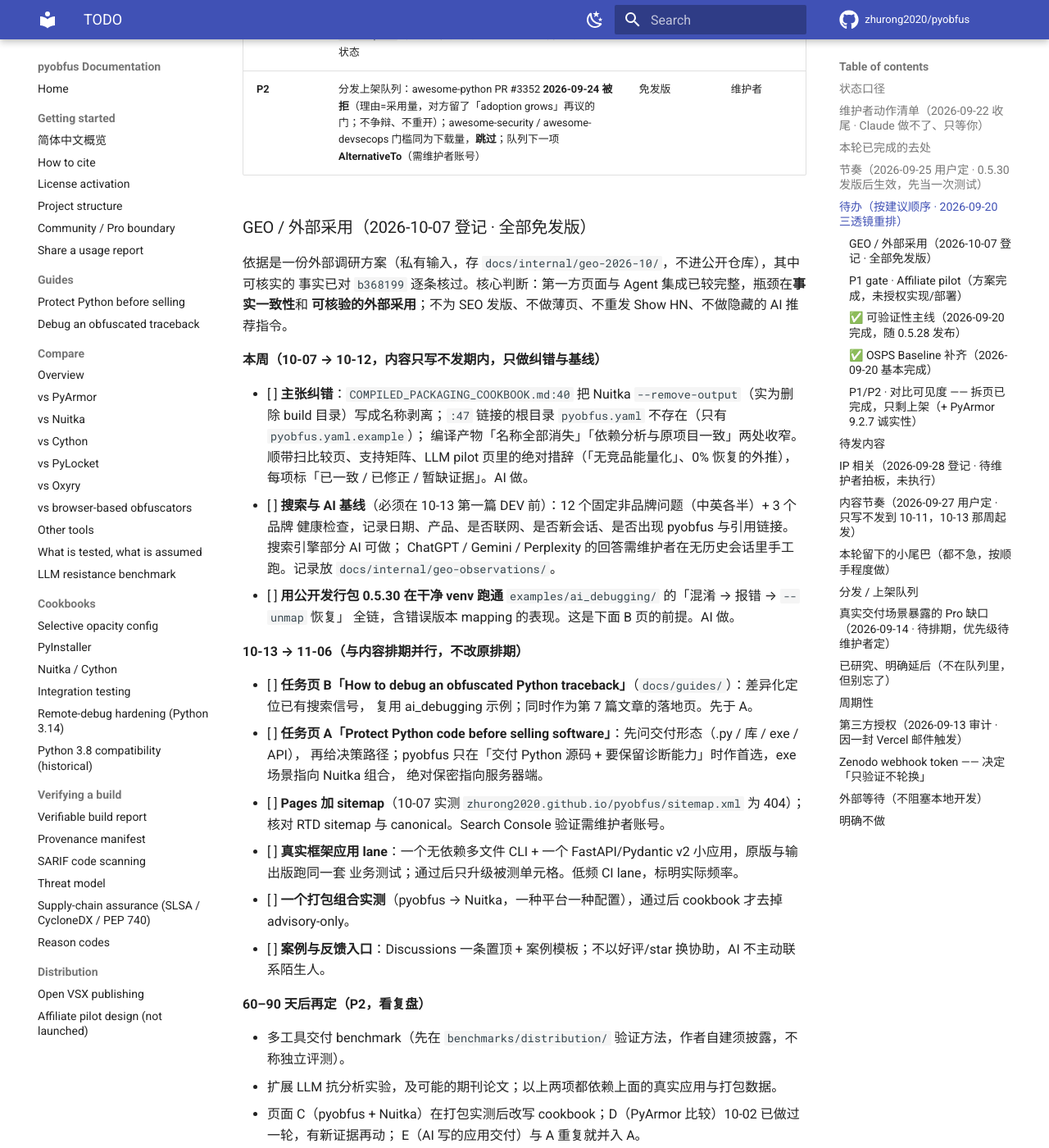
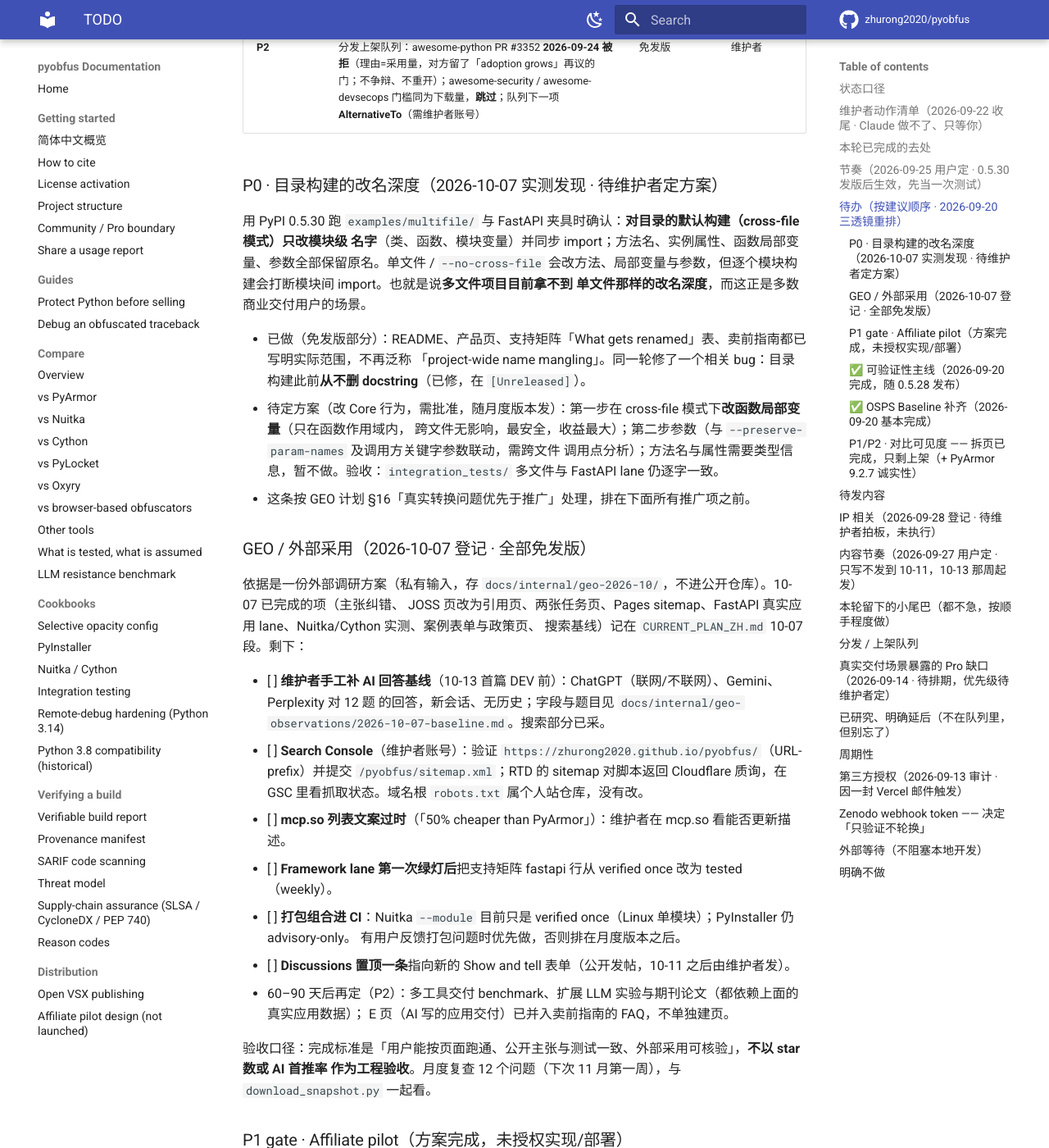
Before and after one commit to zhurong2020/pyobfus, an MkDocs documentation site: the page built from docs/TODO.md, in a window 1280 px wide and 1400 px high, scrolled down 5023 px. Shown: the whole window at 82% size. Built offline with MkDocs 1.6.1 and Material for MkDocs 9.7.7, drawn with Linux system fonts in a browser that asks for light colours; comment, search, counter and statistics services are not loaded; some of the changed text lies outside the part shown.

Commit message:
docs(status): record 2026-10-07 discoverability round and renaming-scope finding
Co-Authored-By: Claude Opus 5.5 <noreply@anthropic.com>

```diff
--- a/docs/CURRENT_PLAN_ZH.md
+++ b/docs/CURRENT_PLAN_ZH.md
@@ -1,4 +1,17 @@
 # pyobfus 当前计划
+
+**2026-10-07 GEO / 外部采用计划第一轮（免发版；Core 改动留 `[Unreleased]`）**：维护者交来一份外部 GEO 调研方案
+（私有，`docs/internal/geo-2026-10/`），逐条核实后执行。完成：① 主张纠错——编译 cookbook 的 `--remove-output`
+误释与死链修正，并用 PyPI 0.5.30 + Cython 3.3.0 + Nuitka 4.2.2 实测（先混淆则二进制里无原名；字符串字面量照留；
+Nuitka 默认写出含签名与常量的 `.pyi`，须 `--no-pyi-file`），支持矩阵改 verified once；LLM pilot 页前置样本数与
+威胁模型、删竞品断言；`--verify-syntax` / MCP `verified` 写明不是业务测试。② JOSS 页按方案 A 改为引用页，原文
+私有归档。③ 产品页与三处文档的 `pyobfus --unmap trace.txt` 写法实际无效，文档改为 `--trace`，CLI 同时接受位置参数、
+终端无输入时不再挂起。④ `--unmap` 对来自别的构建的 mapping 不再静默——列出未知混淆名并告警（CLI + MCP）。
+⑤ 新增两张任务页（卖前保护、混淆报错诊断）、Pages sitemap 与 workflow 校验、FastAPI + Pydantic v2 真实应用
+lane（7 个 HTTP 场景逐字一致，周跑 + 手动）、Show and tell 表单与案例政策页。⑥ 10-13 前的搜索基线已采
+（12 题 9 题出现 pyobfus 链接；商业交付、PyInstaller、Nuitka 组合三类为空白）。
+**新发现（P0，待维护者定方案）**：目录构建只改模块级名字，方法、属性、局部变量、参数保留原名；同时修了目录构建
+从不删 docstring 的 bug。公开文档已改为如实描述范围。详见 `TODO.md` 两段。
 
 **2026-10-06 周一巡检（静默期第 2 周满，查询于 10-06 13:55 UTC，PyPI 数据截至 10-05）**：仓库与 `origin/main`
 同步，0 open issue/PR，CI / CodeQL / License Endpoint Monitor 全绿。Core 近 7 天安静日中位数 `40`（7 个安静日满一周，
--- a/docs/TODO.md
+++ b/docs/TODO.md
@@ -5,7 +5,7 @@
 顺序做」，不记录历史。依据与实测证据见
 [`FEATURE_EXPANSION_RESEARCH_2026-09-12.md`](FEATURE_EXPANSION_RESEARCH_2026-09-12.md)。
 
-最后更新：2026-10-07（新增「GEO / 外部采用」段：本周先纠错 cookbook 与绝对措辞、在 10-13 首篇 DEV 前采集搜索与 AI 基线、用 0.5.30 跑通调试示例；之后做调试与商业交付两张任务页、sitemap、真实应用与打包实测；benchmark 与论文留到 60–90 天复盘。上一轮 2026-10-05：Stripe/许可线：两笔新购核对、结账页文案与激活说明更新、Worker 只对已付款发号并部署、webhook 加 async 订阅；新增维护者清单 5 项见下。上一轮 2026-09-30：下载数据留存收口：只保留决策摘要，10-25 复盘后改为月度留存；所有暂不发版的后续改进继续按本文件的触发条件与节奏跟踪。上一轮 09-28：新增「IP 相关」段：专利标识、专有许可专利条款、发版清单 Apache 边界检查，待拍板；选题池加第 7 篇「混淆后让 AI 助手继续帮你调试」并排进 11-24；落地页加 JSON-LD 结构化数据；周一巡检：plugin 锁由 Rudy 09-28 升级到 Anthropic 内部、等其跟进；GitHub 流量来源已并进 `download_snapshot.py`；第 2 篇草稿已写。上一轮 09-27：新增「内容节奏」段：只写不发到 10-11、10-13 那周起 DEV 双周一篇，知乎选定为中文开发者渠道先记录，第 1 篇草稿已写；Show HN 最终结果补记；上一轮 09-26：Claude plugin 孤儿锁已按 Rudy 要求补齐账号核查、workspace ID 与两张截图并在原线程回复，现等后端处理；上一轮 09-25：trial 现状核查 + KV 备份 P0 当日完成；09-24：awesome-python PR #3352 当日被维护者关闭，理由是采用量，见「分发 / 上架队列」；
+最后更新：2026-10-07（GEO 计划第一轮完成，剩余项见「GEO / 外部采用」；新增 P0「目录构建的改名深度」待定方案。上一轮 2026-10-05：Stripe/许可线：两笔新购核对、结账页文案与激活说明更新、Worker 只对已付款发号并部署、webhook 加 async 订阅；新增维护者清单 5 项见下。上一轮 2026-09-30：下载数据留存收口：只保留决策摘要，10-25 复盘后改为月度留存；所有暂不发版的后续改进继续按本文件的触发条件与节奏跟踪。上一轮 09-28：新增「IP 相关」段：专利标识、专有许可专利条款、发版清单 Apache 边界检查，待拍板；选题池加第 7 篇「混淆后让 AI 助手继续帮你调试」并排进 11-24；落地页加 JSON-LD 结构化数据；周一巡检：plugin 锁由 Rudy 09-28 升级到 Anthropic 内部、等其跟进；GitHub 流量来源已并进 `download_snapshot.py`；第 2 篇草稿已写。上一轮 09-27：新增「内容节奏」段：只写不发到 10-11、10-13 那周起 DEV 双周一篇，知乎选定为中文开发者渠道先记录，第 1 篇草稿已写；Show HN 最终结果补记；上一轮 09-26：Claude plugin 孤儿锁已按 Rudy 要求补齐账号核查、workspace ID 与两张截图并在原线程回复，现等后端处理；上一轮 09-25：trial 现状核查 + KV 备份 P0 当日完成；09-24：awesome-python PR #3352 当日被维护者关闭，理由是采用量，见「分发 / 上架队列」；
 `pyobfus-runtime` 0.1.0 已通过 OIDC/PEP 740 发布并完成 PyPI 验收；
 删除已完全合入 `main` 的本地及远端 `spike/mcp-sdk-2x` 空壳分支；
 修正本文件把已随 0.5.28 发布的邮箱 trial 误列为待实现、仍称 0.5.27 为当前版本的状态漂移。
@@ -147,47 +147,42 @@ provenance 项收拢为**一条主线抬为 P0**；**明确不追** PyArmor 的
 | ~~P0~~ ✅ | **KV 每日备份适配 trial 记录 + 补跑机制**（用户 2026-09-25 列为 P0，当日完成）：`~/scripts/pyobfus_kv_export.sh` 此前只认 license 记录，第一条 `trial:*` 登记会让整轮导出拒绝落盘、许可备份静默停止（上线 5 天 KV 尚无 trial 记录，未实际发生）。已改为按 key 类型校验（`PYOB-*` 查 license_key / `trial:*` 查 email_hash+v / 未知类型只查可解析并 WARN）+ `:`→`__` Windows 安全文件名 + `--selftest` 14 项；调度从 crontab 01:30 挪进 `wsl_daily_backup.sh` 开头（systemd `Persistent` 开机补跑，cron 不补跑致 09-24/25 漏导，已补、与 09-22 逐字节一致）；`check_backup.sh` 加 KV 一节。脚本都在 `~/scripts/`（仓库外，随日备份进 OneDrive），仓内只记状态 | 免发版（仓库外脚本） | — |
 | **P2** | 分发上架队列：awesome-python PR #3352 **2026-09-24 被拒**（理由=采用量，对方留了「adoption grows」再议的门；不争辩、不重开）；awesome-security / awesome-devsecops 门槛同为下载量，**跳过**；队列下一项 **AlternativeTo**（需维护者账号） | 免发版 | 维护者 |
 
+### P0 · 目录构建的改名深度（2026-10-07 实测发现 · 待维护者定方案）
+
+用 PyPI 0.5.30 跑 `examples/multifile/` 与 FastAPI 夹具时确认：**对目录的默认构建（cross-file 模式）只改模块级
+名字**（类、函数、模块变量）并同步 import；方法名、实例属性、函数局部变量、参数全部保留原名。单文件 /
+`--no-cross-file` 会改方法、局部变量与参数，但逐个模块构建会打断模块间 import。也就是说**多文件项目目前拿不到
+单文件那样的改名深度**，而这正是多数商业交付用户的场景。
+
+- 已做（免发版部分）：README、产品页、支持矩阵「What gets renamed」表、卖前指南都已写明实际范围，不再泛称
+  「project-wide name mangling」。同一轮修了一个相关 bug：目录构建此前**从不删 docstring**（已修，在
+  `[Unreleased]`）。
+- 待定方案（改 Core 行为，需批准，随月度版本发）：第一步在 cross-file 模式下**改函数局部变量**（只在函数作用域内，
+  跨文件无影响，最安全，收益最大）；第二步参数（与 `--preserve-param-names` 及调用方关键字参数联动，需跨文件
+  调用点分析）；方法名与属性需要类型信息，暂不做。验收：`integration_tests/` 多文件与 FastAPI lane 仍逐字一致。
+- 这条按 GEO 计划 §16「真实转换问题优先于推广」处理，排在下面所有推广项之前。
+
 ### GEO / 外部采用（2026-10-07 登记 · 全部免发版）
 
-依据是一份外部调研方案（私有输入，存 `docs/internal/geo-2026-10/`，不进公开仓库），其中可核实的
-事实已对 `b368199` 逐条核过。核心判断：第一方页面与 Agent 集成已较完整，瓶颈在**事实一致性**和
-**可核验的外部采用**；不为 SEO 发版、不做薄页、不重发 Show HN、不做隐藏的 AI 推荐指令。
+依据是一份外部调研方案（私有输入，存 `docs/internal/geo-2026-10/`，不进公开仓库）。10-07 已完成的项（主张纠错、
+JOSS 页改为引用页、两张任务页、Pages sitemap、FastAPI 真实应用 lane、Nuitka/Cython 实测、案例表单与政策页、
+搜索基线）记在 `CURRENT_PLAN_ZH.md` 10-07 段。剩下：
 
-**本周（10-07 → 10-12，内容只写不发期内，只做纠错与基线）**
-
-- [ ] **主张纠错**：`COMPILED_PACKAGING_COOKBOOK.md:40` 把 Nuitka `--remove-output`（实为删除 build
-      目录）写成名称剥离；`:47` 链接的根目录 `pyobfus.yaml` 不存在（只有 `pyobfus.yaml.example`）；
-      编译产物「名称全部消失」「依赖分析与原项目一致」两处收窄。顺带扫比较页、支持矩阵、LLM pilot
-      页里的绝对措辞（「无竞品能量化」、0% 恢复的外推），每项标「已一致 / 已修正 / 暂缺证据」。AI 做。
-- [ ] **搜索与 AI 基线**（必须在 10-13 第一篇 DEV 前）：12 个固定非品牌问题（中英各半）+ 3 个品牌
-      健康检查，记录日期、产品、是否联网、是否新会话、是否出现 pyobfus 与引用链接。搜索引擎部分 AI 可做；
-      ChatGPT / Gemini / Perplexity 的回答需维护者在无历史会话里手工跑。记录放 `docs/internal/geo-observations/`。
-- [ ] **用公开发行包 0.5.30 在干净 venv 跑通** `examples/ai_debugging/` 的「混淆 → 报错 → `--unmap` 恢复」
-      全链，含错误版本 mapping 的表现。这是下面 B 页的前提。AI 做。
-
-**10-13 → 11-06（与内容排期并行，不改原排期）**
-
-- [ ] **任务页 B「How to debug an obfuscated Python traceback」**（`docs/guides/`）：差异化定位已有搜索信号，
-      复用 ai_debugging 示例；同时作为第 7 篇文章的落地页。先于 A。
-- [ ] **任务页 A「Protect Python code before selling software」**：先问交付形态（.py / 库 / exe / API），
-      再给决策路径；pyobfus 只在「交付 Python 源码 + 要保留诊断能力」时作首选，exe 场景指向 Nuitka 组合，
-      绝对保密指向服务器端。
-- [ ] **Pages 加 sitemap**（10-07 实测 `zhurong2020.github.io/pyobfus/sitemap.xml` 为 404）；核对 RTD sitemap
-      与 canonical。Search Console 验证需维护者账号。
-- [ ] **真实框架应用 lane**：一个无依赖多文件 CLI + 一个 FastAPI/Pydantic v2 小应用，原版与输出版跑同一套
-      业务测试；通过后只升级被测单元格。低频 CI lane，标明实际频率。
-- [ ] **一个打包组合实测**（pyobfus → Nuitka，一种平台一种配置），通过后 cookbook 才去掉 advisory-only。
-- [ ] **案例与反馈入口**：Discussions 一条置顶 + 案例模板；不以好评/star 换协助，AI 不主动联系陌生人。
-
-**60–90 天后再定（P2，看复盘）**
-
-- 多工具交付 benchmark（先在 `benchmarks/distribution/` 验证方法，作者自建须披露，不称独立评测）。
-- 扩展 LLM 抗分析实验，及可能的期刊论文；以上两项都依赖上面的真实应用与打包数据。
-- 页面 C（pyobfus + Nuitka）在打包实测后改写 cookbook；D（PyArmor 比较）10-02 已做过一轮，有新证据再动；
-  E（AI 写的应用交付）与 A 重复就并入 A。
+- [ ] **维护者手工补 AI 回答基线**（10-13 首篇 DEV 前）：ChatGPT（联网/不联网）、Gemini、Perplexity 对 12 题
+      的回答，新会话、无历史；字段与题目见 `docs/internal/geo-observations/2026-10-07-baseline.md`。搜索部分已采。
+- [ ] **Search Console**（维护者账号）：验证 `https://zhurong2020.github.io/pyobfus/`（URL-prefix）并提交
+      `/pyobfus/sitemap.xml`；RTD 的 sitemap 对脚本返回 Cloudflare 质询，在 GSC 里看抓取状态。域名根 `robots.txt`
+      属个人站仓库，没有改。
+- [ ] **mcp.so 列表文案过时**（「50% cheaper than PyArmor」）：维护者在 mcp.so 看能否更新描述。
+- [ ] **Framework lane 第一次绿灯后**把支持矩阵 fastapi 行从 verified once 改为 tested（weekly）。
+- [ ] **打包组合进 CI**：Nuitka `--module` 目前只是 verified once（Linux 单模块）；PyInstaller 仍 advisory-only。
+      有用户反馈打包问题时优先做，否则排在月度版本之后。
+- [ ] **Discussions 置顶一条**指向新的 Show and tell 表单（公开发帖，10-11 之后由维护者发）。
+- 60–90 天后再定（P2）：多工具交付 benchmark、扩展 LLM 实验与期刊论文（都依赖上面的真实应用数据）；
+  E 页（AI 写的应用交付）已并入卖前指南的 FAQ，不单独建页。
 
 验收口径：完成标准是「用户能按页面跑通、公开主张与测试一致、外部采用可核验」，**不以 star 数或 AI 首推率
-作为工程验收**。月度复查 12 个问题，与 `download_snapshot.py` 一起看。
+作为工程验收**。月度复查 12 个问题（下次 11 月第一周），与 `download_snapshot.py` 一起看。
 
 ### P1 gate · Affiliate pilot（方案完成，未授权实现/部署）
 
@@ -250,9 +245,8 @@ Magic"**已经**诚实写明 9.2.x 的 `--vmc`/`--ecc` 函数级虚拟化是 pyo
 
 发版本身是独立 gate。
 
-- **Core `[Unreleased]` 当前为空**：Y-2 `--expire-warn-days` + Y-3
-  `--bind-key-env` 已随 `0.5.30` 发布；self-dogfooding 属开发基建、不单独作为发版理由。
-  10-25 前进入静默观察期，只有既定三类例外才提前发 Core。
+- **Core `[Unreleased]`**：Community 默认规模限制修正（10-02）；10-07 加 `--unmap` 接受位置参数、
+  `--unmap` 对不匹配的 mapping 告警、目录构建删除 docstring。都不属于静默期三类例外，随 11 月第一周月度版本发。
 - **`pyobfus_mcp/CHANGELOG.md` 的 `[Unreleased]`**：mcp SDK 2.x 兼容。刻意不随 Core
   发，攒够增量或有人明确要 2.x 时再发（每发一次 MCP 要手工改 Glama Build steps）。
 
```
